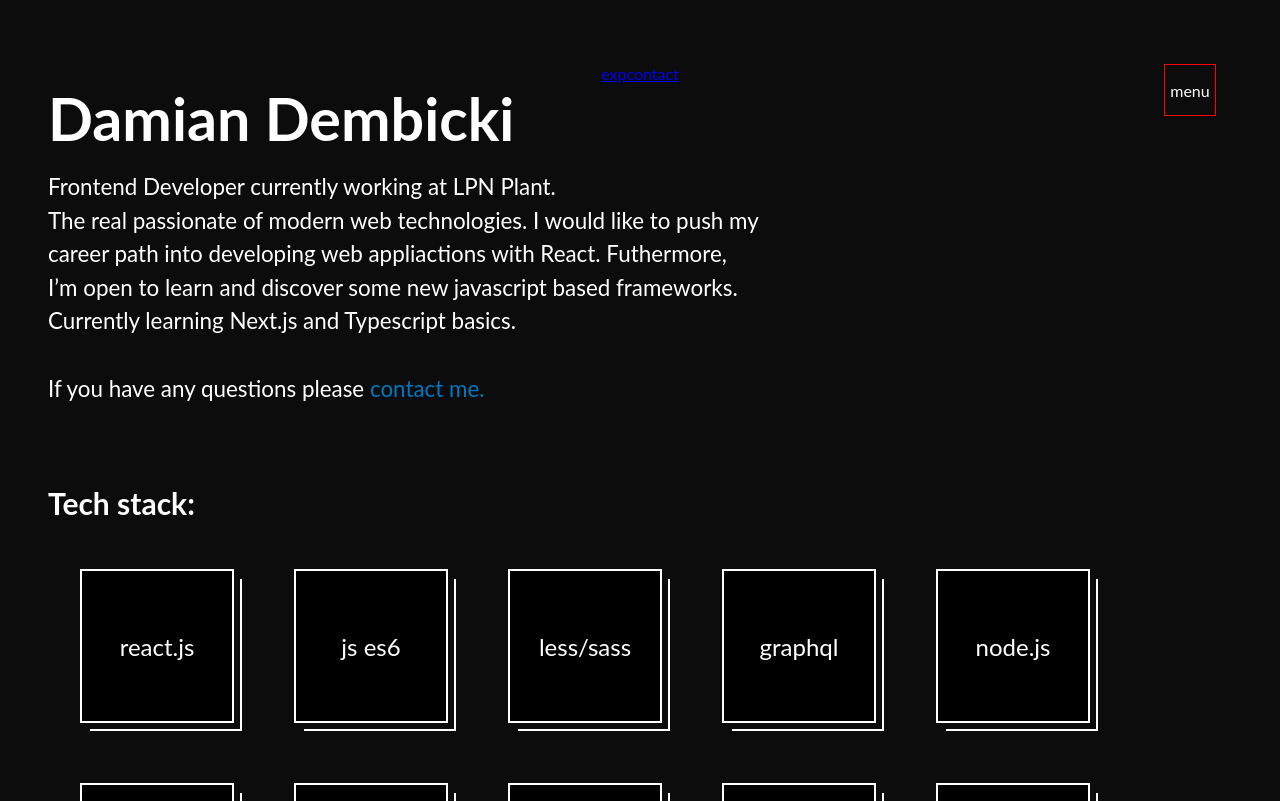
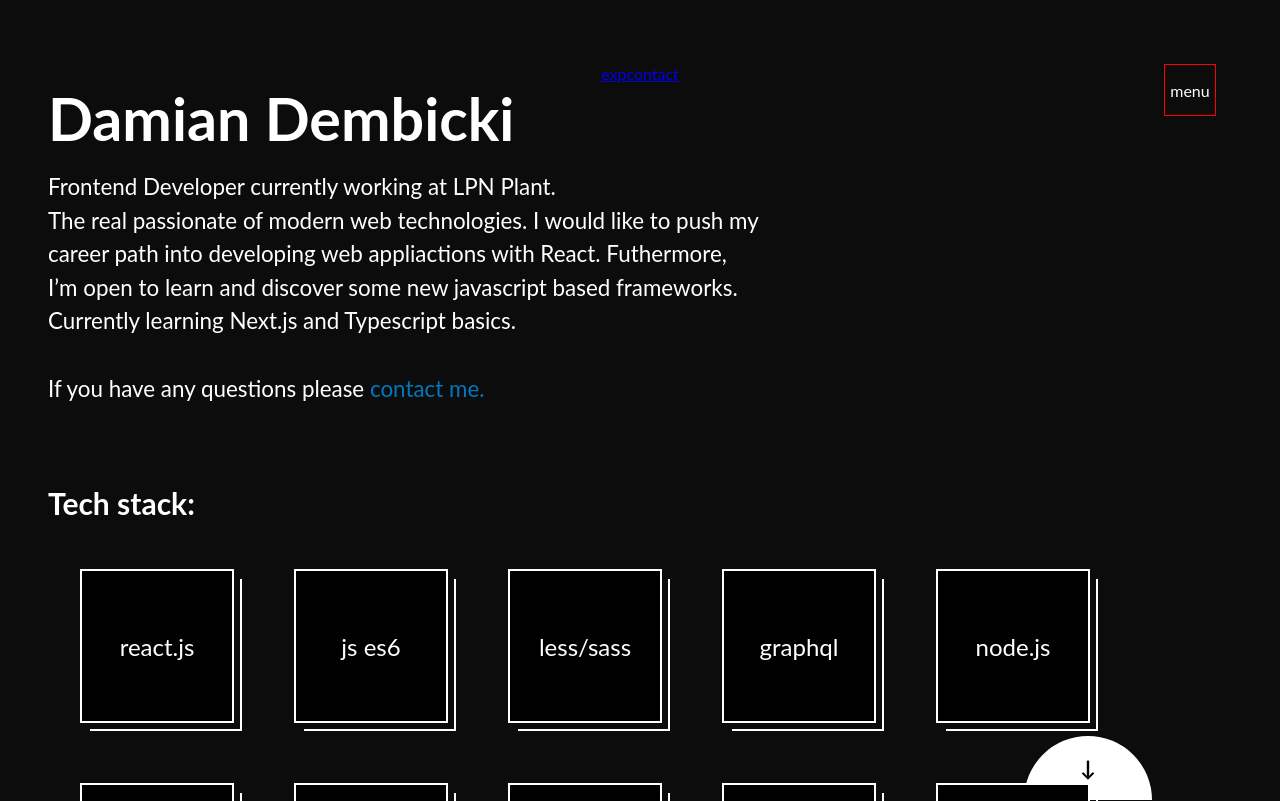
Before and after one commit to dembicki/minimal_portfolio, a React (Create React App) app: page / in a window 1280 px wide. Shown: the top 801 px of the page. Built offline with nearby package versions, Linux system fonts and the light colour scheme.

Commit message:
Created goToTop arrow component

```diff
--- a/src/App.js
+++ b/src/App.js
@@ -8,6 +8,7 @@ import SectionWrapper from './components/SectionWrapper';
 import TechStack from './components/TechStack';
 import Experience from './components/Experience';
 import Contact from './components/Contact';
+import Arrow from './components/Arrow';
 
 const App = () => (
   <div className="App">
@@ -16,6 +17,7 @@ const App = () => (
       <a href="#contact">contact</a>
       <Menu />
       <Header />
+      <Arrow />
       <SectionWrapper title="Tech stack" minHeight="60vh">
         <TechStack />
       </SectionWrapper>
--- /dev/null
+++ b/src/components/Arrow.jsx
@@ -0,0 +1,33 @@
+import React, { useState } from "react";
+import styled from "styled-components";
+
+export default function Arrow({ size }) {
+  const [direction, setDirection] = useState("down");
+
+  const arrSize = size || "4rem";
+
+  const Wrapper = styled.div`
+    position: fixed;
+    bottom: 0;
+    right: 10vw;
+    background-color: white;
+    height: ${arrSize};
+    width: calc(${arrSize}*2);
+    border-radius: calc(${arrSize}*2) calc(${arrSize}*2) 0 0;
+    display: flex;
+    justify-content: center;
+    align-items: center;
+    font-size: calc(${arrSize} / 3);
+    color: black;
+    font-weight: bold;
+    cursor: pointer;
+  `;
+
+  return (
+    <a href="#experience">
+      <Wrapper>
+        {direction === "up" ? <span>&uarr;</span> : <span>&darr;</span>}
+      </Wrapper>
+    </a>
+  );
+}
--- a/src/data/stack.js
+++ b/src/data/stack.js
@@ -9,7 +9,7 @@ const stack = [
   "redux",
   "postgres",
   "gatsby",
-  "wordpress",
+  // "wordpress",
 ];
 
 export default stack;
```
